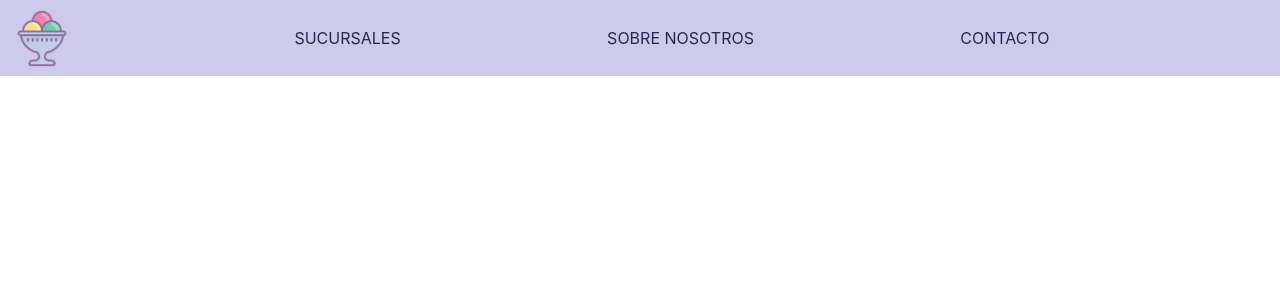
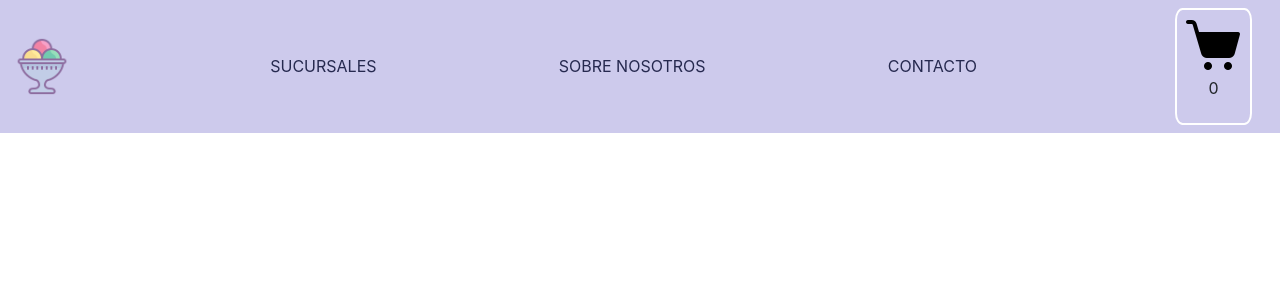
Before and after one commit to stevenske/desafio_clase_3_esteban_vargas, a React (Create React App) app: page / in a window 1280 px wide. Shown: the top 300 px of the page. Built offline with nearby package versions, Linux system fonts and the light colour scheme.

Commit message:
add cart shopping logo

```diff
--- a/src/App.js
+++ b/src/App.js
@@ -1,5 +1,6 @@
 import './App.css';
 import NavBar from './components/navBar/NavBar';
+import Cart from './components/cart/Cart';
 
 function App() {
   return (
--- /dev/null
+++ b/src/components/cart/Cart.css
@@ -0,0 +1,14 @@
+.cart{
+    border: 2px solid #fff;
+    border-radius: 10%;
+    padding: 0.4rem;
+    margin-right: 1rem;
+}
+
+.cart-focus {
+    transition: 300ms;
+}
+.cart-focus:hover {
+    transform: scale(1.1);
+    border-color: #000;
+}
--- /dev/null
+++ b/src/components/cart/Cart.js
@@ -0,0 +1,15 @@
+import './Cart.css'
+import NavBar from '../navBar/NavBar'
+
+const Cart = ({ img }) => {
+    return (
+        <div id="cart-container" className="cart cart-focus">
+            <img src={img} alt="shopping cart logo" />
+            <div id="cartCounter-container">
+                <p id="cartCounter">0</p>
+            </div>
+        </div>
+    )
+}
+
+export default Cart
--- a/src/components/navBar/NavBar.js
+++ b/src/components/navBar/NavBar.js
@@ -1,6 +1,8 @@
+import Cart from '../cart/Cart'
 import './NavBar.css'
 
 const NavBar = () =>{
+    const cartImg = './img/shopping_cart_logo.png'
     return(
         <nav className="navbar navbar-expand-lg bg-ice">
             <div className="container-fluid ">
@@ -22,6 +24,7 @@ const NavBar = () =>{
                             <a className="text-ice" href="#">CONTACTO</a>
                         </li>
                     </ul>
+                    <Cart img={cartImg}/>
                 </div>
             </div>
         </nav>
```
Also changed, not shown: public/img/shopping_cart_logo.png (added).
